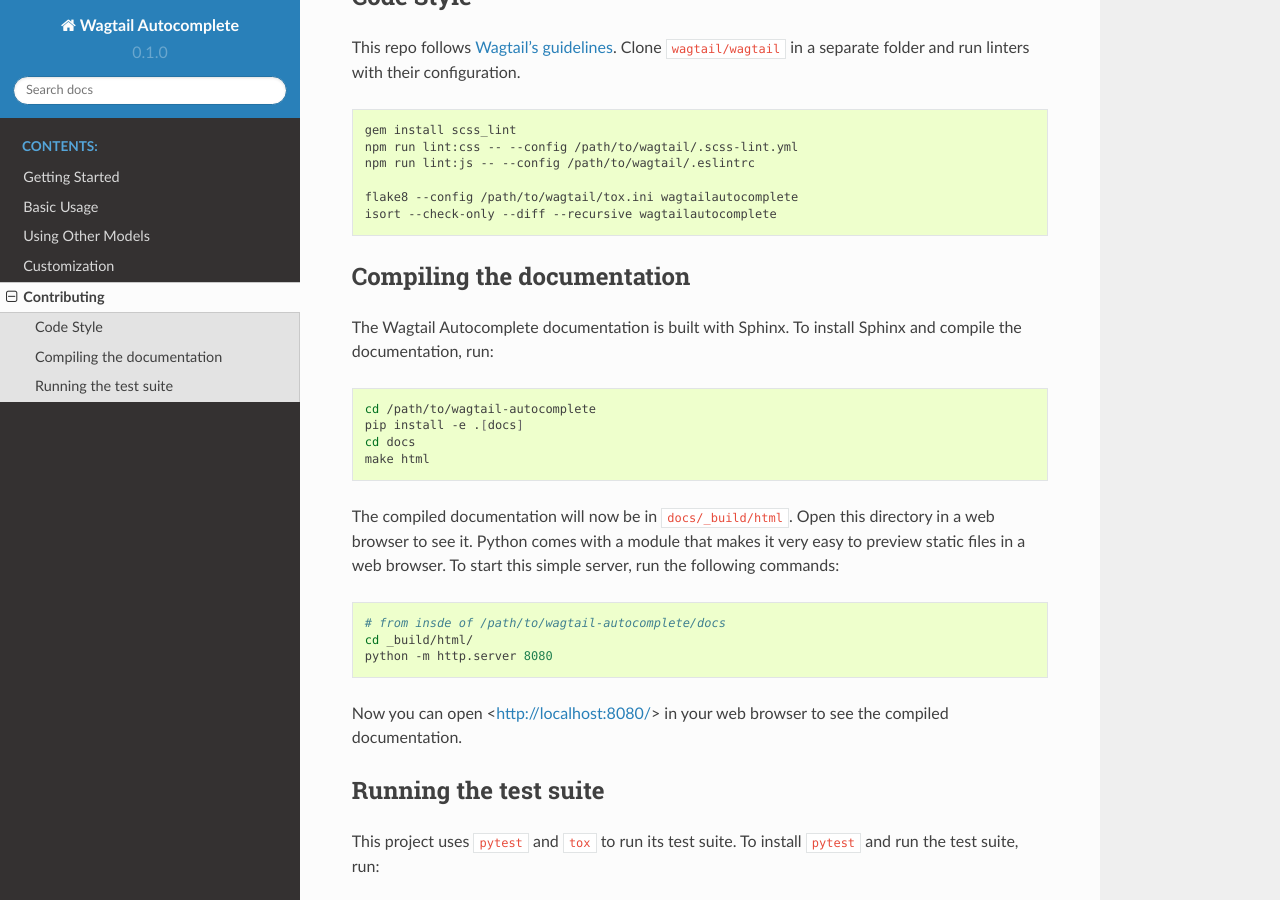
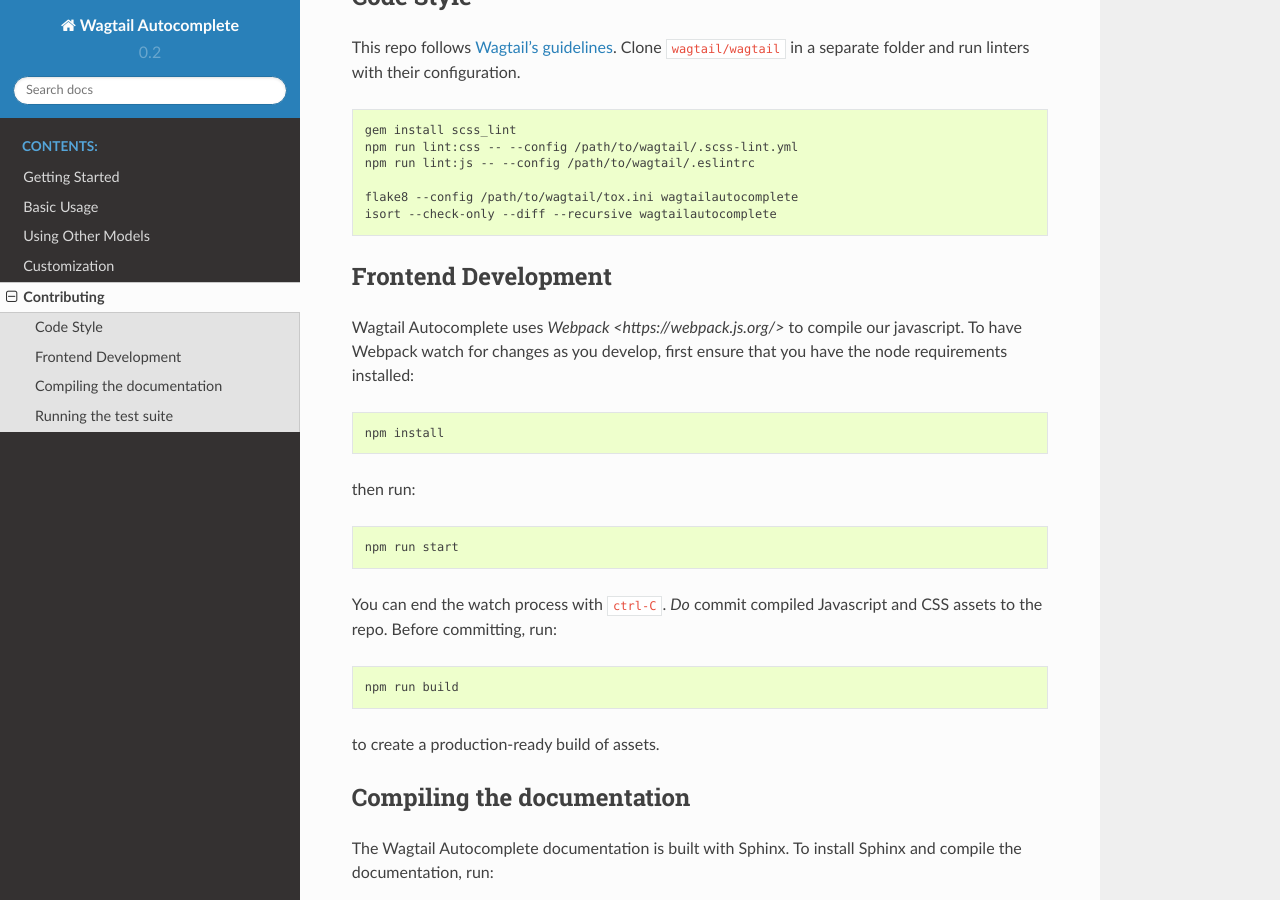
Before and after one commit to wagtail/wagtail-autocomplete, a Sphinx documentation site: the page built from docs/contributing.rst, in a window 1280 px wide and 900 px high, scrolled down 324 px. Built offline with Sphinx 7.4.7 and the Read the Docs theme 2.0.0, drawn with Linux system fonts in a browser that asks for light colours; the version number is read from the project's files by our own code.

Commit message:
Add docs on how to compile frontend code

```diff
--- a/docs/conf.py
+++ b/docs/conf.py
@@ -54,7 +54,7 @@ author = u'Emily Horsman and Harris Lapiroff'
 # |version| and |release|, also used in various other places throughout the
 # built documents.
 
-from wagtailautocomplete.version import __version__
+from wagtailautocomplete import __version__
 
 # The short X.Y version.
 version = __version__
--- a/docs/contributing.rst
+++ b/docs/contributing.rst
@@ -20,6 +20,29 @@ Clone ``wagtail/wagtail`` in a separate folder and run linters with their config
 
     flake8 --config /path/to/wagtail/tox.ini wagtailautocomplete
     isort --check-only --diff --recursive wagtailautocomplete
+
+Frontend Development
+--------------------
+
+Wagtail Autocomplete uses `Webpack <https://webpack.js.org/>` to compile our javascript. To have Webpack watch for changes as you develop, first ensure that you have the node requirements installed:
+
+.. code-block:: sh
+
+    npm install
+
+then run:
+
+.. code-block:: sh
+
+    npm run start
+
+You can end the watch process with ``ctrl-C``. *Do* commit compiled Javascript and CSS assets to the repo. Before committing, run:
+
+.. code-block:: sh
+
+    npm run build
+
+to create a production-ready build of assets.
 
 Compiling the documentation
 ---------------------------
```
